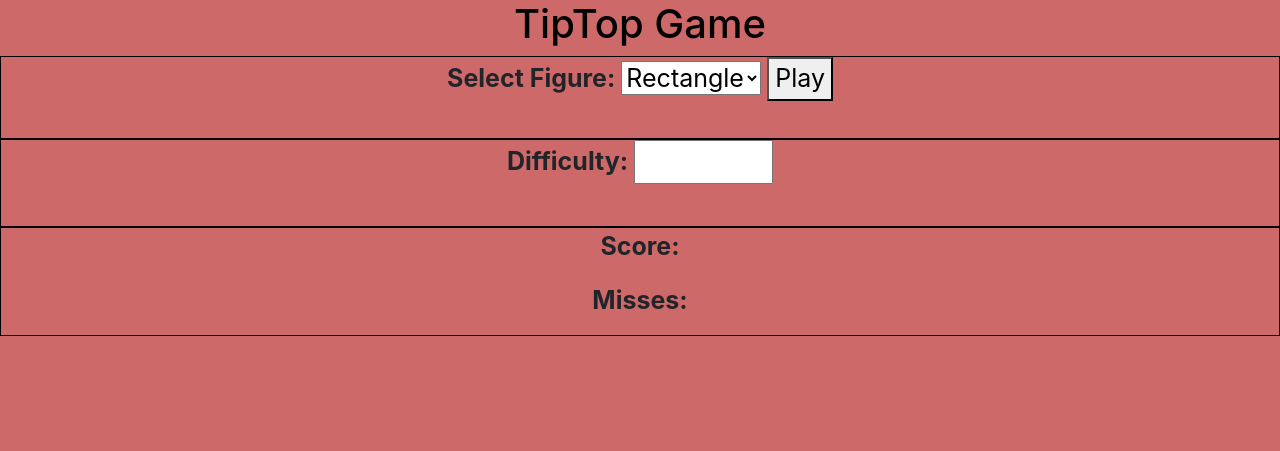
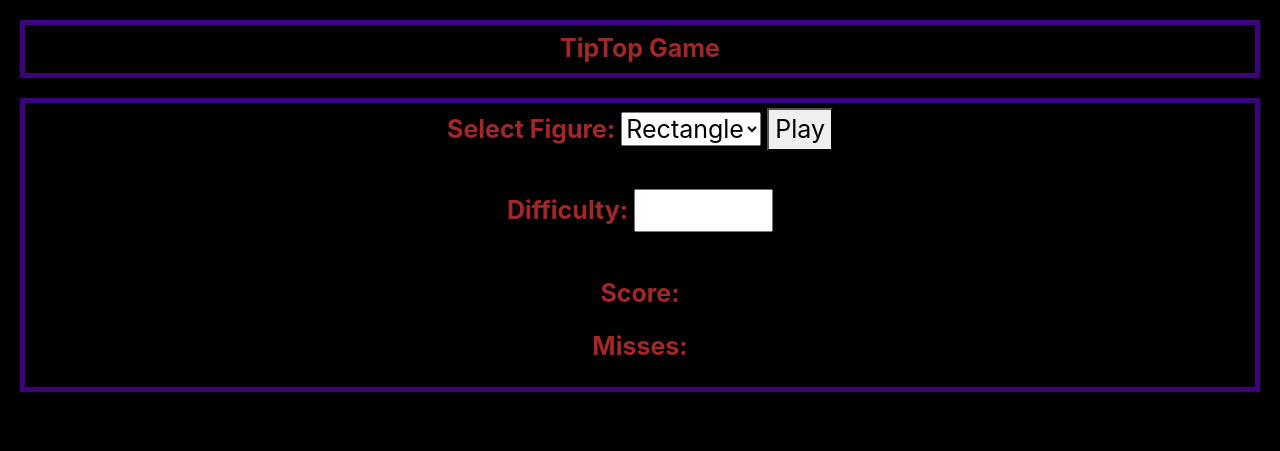
Before and after one commit to aamritpa/TipTop-Game, a PHP site: page / in a window 1280 px wide. Shown: the top 451 px of the page. Run offline with PHP 8.4, Linux system fonts and the light colour scheme; some libraries are stand-ins or nearby versions.

Commit message:
UI updated

```diff
--- a/game.css
+++ b/game.css
@@ -1,24 +1,31 @@
 body
 {
     margin:  0 auto;
-    background-color: rgb(206, 105, 105);
+    background-color: rgb(0, 0, 0);
 }
 #container{
     background-color: rgb(14, 19, 43);
 }
-h1{
-    color: rgb(0, 0, 0);
-    background-color: rgb(206, 105, 105);
+.top{
+    color: rgb(163, 39, 39);
+    background-color: rgb(0, 0, 0);
+    font-size: 25px;
+    font-weight: 100;
+    font-weight: bold;
+    border: 5px solid rgb(60, 0, 128);
+    padding: 5px;
+    margin: 20px;
     text-align: center;
 
 }
 .functions{
-    background-color: rgb(206, 105, 105);
-    text-align: center;
+    color: rgb(163, 39, 39);
+    background-color: rgb(0, 0, 0);
     font-size: 25px;
     font-weight: 100;
     font-weight: bold;
-    border: 1px solid rgb(0, 0, 0) ;
-    animation-timing-function: cubic-bezier(0.075, 0.82, 0.165, 1);
-
+    border: 5px solid rgb(60, 0, 128);
+    padding: 5px;
+    margin: 20px;
+    text-align: center;
 }
--- a/index.html
+++ b/index.html
@@ -12,7 +12,7 @@
 
 <body>
 
-<h1>TipTop Game</h1>
+<div class='top'>TipTop Game</div>
 
 <div class='functions'>
 Select Figure: <select id="option">
@@ -21,14 +21,8 @@ Select Figure: <select id="option">
     <option value="c">Star </option>
     </select>
     <button id="draw">Play</button><br><br>
-</div>
-
-<div class='functions'>
     <label for="quantity">Difficulty:</label>
     <input type="number" id="quantity" name="quantity" min="1" max="100"></input><br><br>
-</div>
-
-<div class='functions'>
     Score:<div id="score"></p></div>
     Misses:<div id="Misses"></p></div>
 </div>
@@ -37,3 +31,7 @@ Select Figure: <select id="option">
 
 </body>
 </html>
+
+<button class="navbar-toggler" type="button" data-toggle="collapse" data-target="#navbarSupportedContent" aria-controls="navbarSupportedContent" aria-expanded="false" aria-label="Toggle navigation">
+    <span class="navbar-toggler-icon"></span>
+  </button>
--- a/script.js
+++ b/script.js
@@ -42,7 +42,7 @@ make= function(){
 
     shape_attr = {
    'transform': 't' + x + ',' + y+ 'r'+(x+y),
-   'fill': '#f19',
+   'fill': '#f'+Math.floor(Math.random() * 80),
     }
 
     callback= function () {
```
